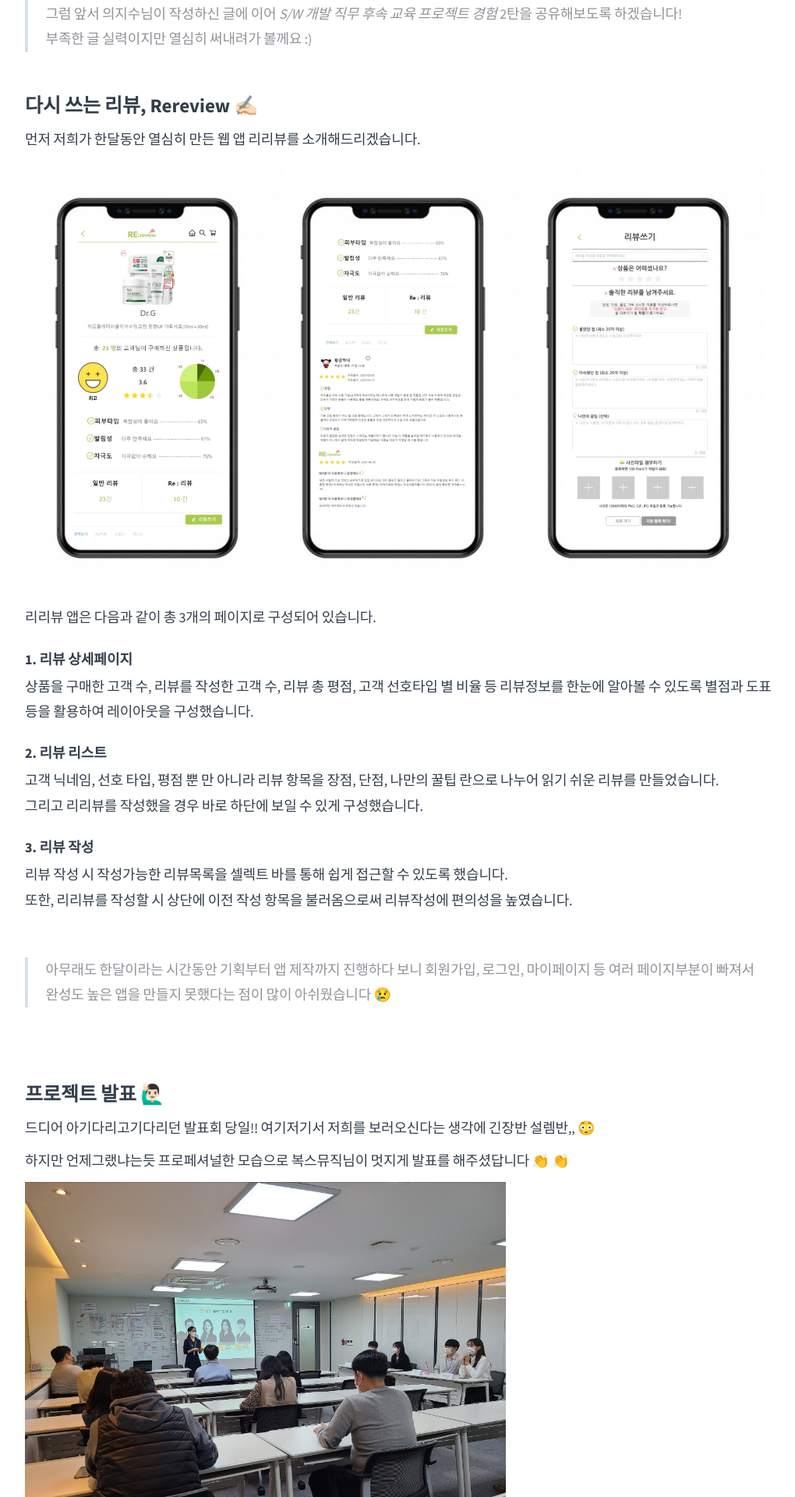
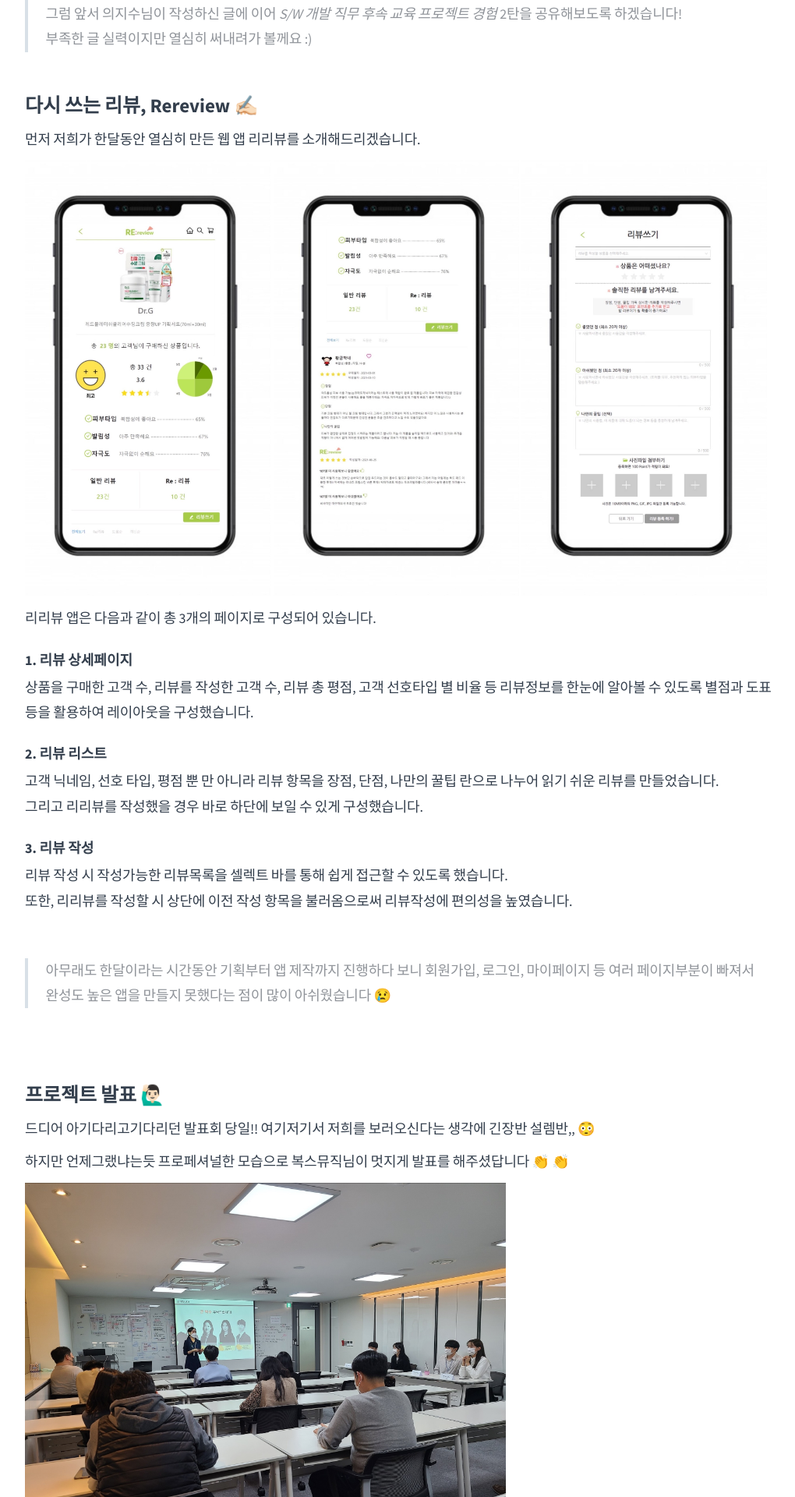
Before and after one commit to tedpark/oy-alldev.github.io, a Jekyll site: the page built from tech/2104261015/index.md, in a window 1280 px wide. Shown: the part 818-2738 px from the top of the page at 78% size, without its empty margins (123-1143 px from the left). Built offline with Jekyll 4.4.1, drawn with Linux system fonts in a browser that asks for light colours.

Commit message:
feature/리리뷰개발기(2) 포스트 css 수정

```diff
--- a/tech/2104261015/index.md
+++ b/tech/2104261015/index.md
@@ -20,7 +20,7 @@ hash-tag: [Blog, WebApp, React, Spring Boot, JavaScript]
 ## 다시 쓰는 리뷰, Rereview ✍🏻
 먼저 저희가 한달동안 열심히 만든 웹 앱 리리뷰를 소개해드리겠습니다.
 
-<div style="display: flex; padding: 3px;">
+<div style="display: contents; padding: 3px;">
     <img src="img/01.jpeg" style="zoom:28%; display: inline;" />
     <img src="img/02.jpeg" style="zoom:28%; display: inline;" />
     <img src="img/03.jpeg" style="zoom:28%; display: inline;" />
```
